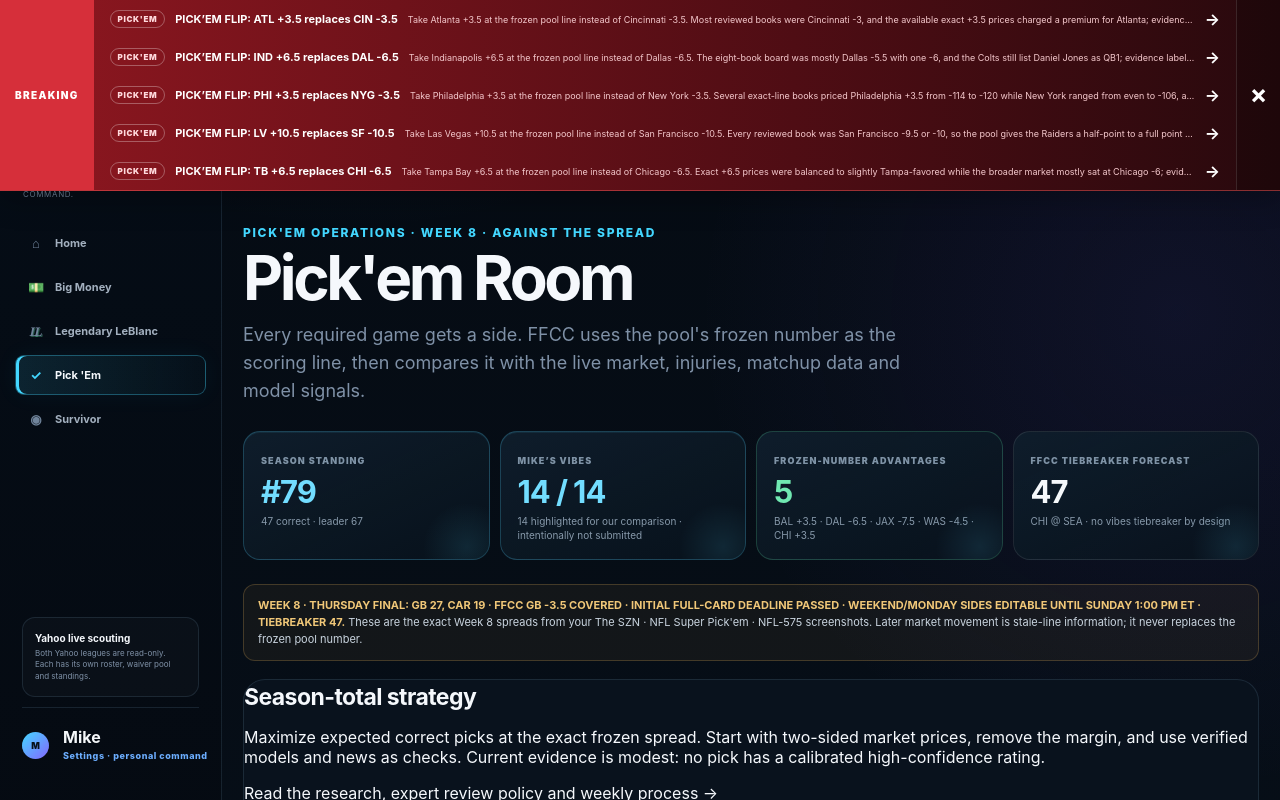
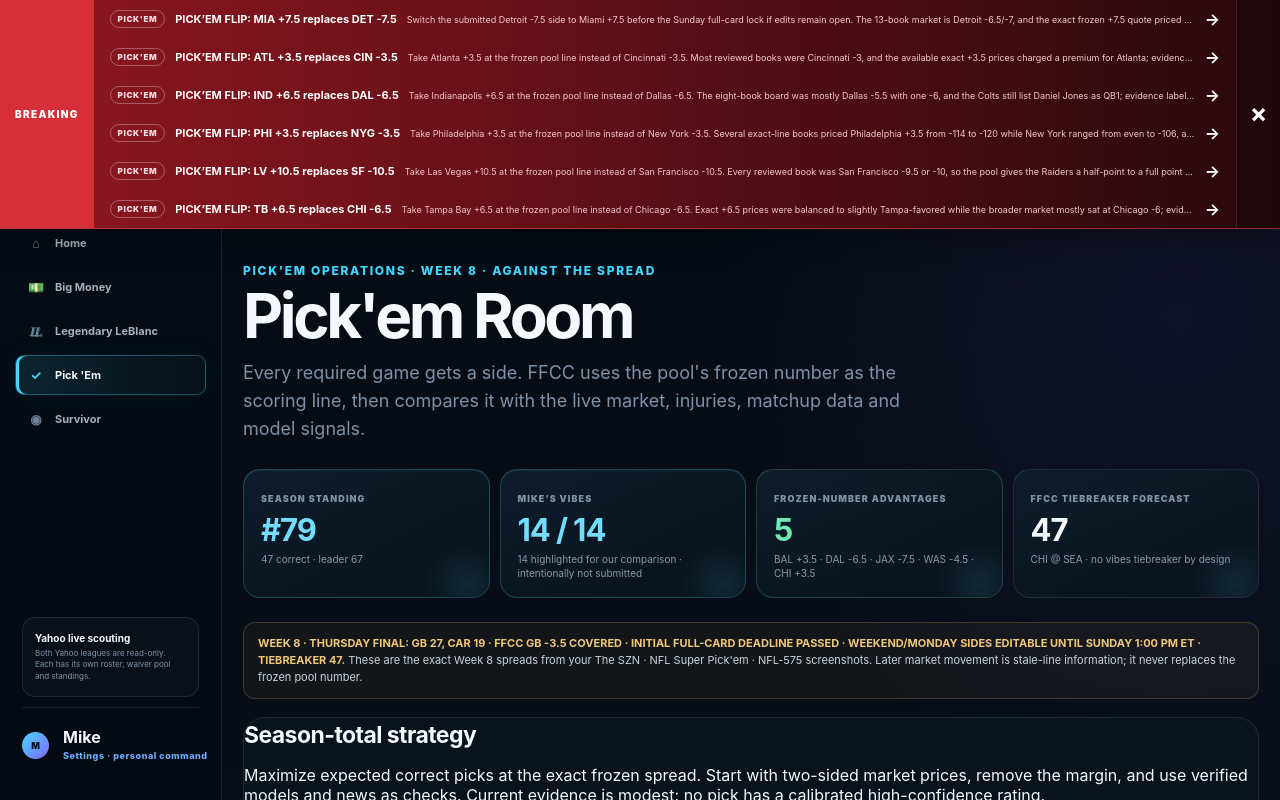
Before and after one commit to TipsyAntler/fantasy-command-center, a Next.js app: page /pickem in a window 1280 px wide. Shown: the top 800 px of the page. Built offline with nearby package versions, Linux system fonts and the light colour scheme.

Commit message:
Add Detroit-Miami Week 9 flip alert

```diff
--- a/data/actionable-alerts.ts
+++ b/data/actionable-alerts.ts
@@ -21,6 +21,7 @@ export function isActionableBreakingAlert(alert: ActionableAlert): boolean {
 }
 
 export const actionableAlerts: ActionableAlert[] = [
+  { id:"2026-w9-pickem-mia-over-det-flip-1104-1538", category:"Pick'em", headline:"PICK’EM FLIP: MIA +7.5 replaces DET -7.5", detail:"Switch the submitted Detroit -7.5 side to Miami +7.5 before the Sunday full-card lock if edits remain open. The 13-book market is Detroit -6.5/-7, and the exact frozen +7.5 quote priced Miami -122 versus Detroit +117; evidence label: frozen-number advantage with uncalibrated size. This updates FFCC advice only and does not change The SZN entry.", href:"/pickem#det-mia", active:true, pushRevision:"w9-mia-over-det-frozen-seven-hook-1104-1538" },
   { id:"2026-w9-pickem-atl-over-cin-flip-1104-1436", category:"Pick'em", headline:"PICK’EM FLIP: ATL +3.5 replaces CIN -3.5", detail:"Take Atlanta +3.5 at the frozen pool line instead of Cincinnati -3.5. Most reviewed books were Cincinnati -3, and the available exact +3.5 prices charged a premium for Atlanta; evidence label: frozen-number advantage with uncalibrated size. Mike’s Cincinnati side remains a vibe only; no SZN submission was changed.", href:"/pickem#cin-atl", active:true, pushRevision:"w9-atl-over-cin-frozen-hook-1104-1436" },
   { id:"2026-w9-pickem-ind-over-dal-flip-1104-1436", category:"Pick'em", headline:"PICK’EM FLIP: IND +6.5 replaces DAL -6.5", detail:"Take Indianapolis +6.5 at the frozen pool line instead of Dallas -6.5. The eight-book board was mostly Dallas -5.5 with one -6, and the Colts still list Daniel Jones as QB1; evidence label: frozen-number advantage with uncalibrated size. No SZN submission was changed.", href:"/pickem#dal-ind", active:true, pushRevision:"w9-ind-over-dal-frozen-point-1104-1436" },
   { id:"2026-w9-pickem-phi-over-nyg-flip-1104-1436", category:"Pick'em", headline:"PICK’EM FLIP: PHI +3.5 replaces NYG -3.5", detail:"Take Philadelphia +3.5 at the frozen pool line instead of New York -3.5. Several exact-line books priced Philadelphia +3.5 from -114 to -120 while New York ranged from even to -106, and some books shortened New York to -3; evidence label: small exact-line price lean. Recheck Philadelphia quarterback status before lock. No SZN submission was changed.", href:"/pickem#nyg-phi", active:true, pushRevision:"w9-phi-over-nyg-exact-line-1104-1436" },
```
